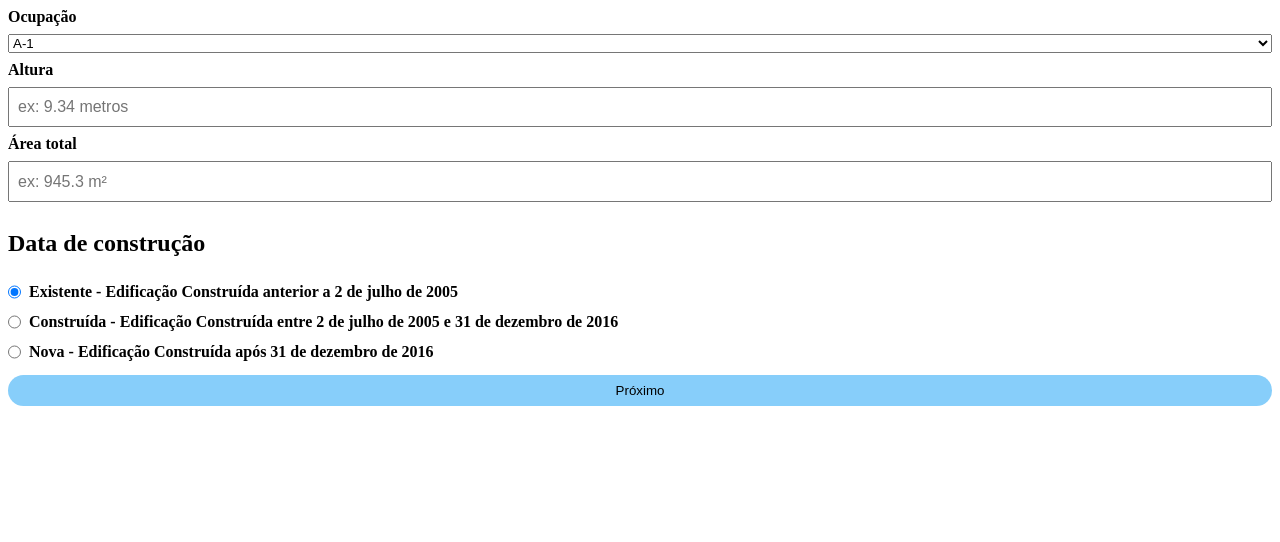
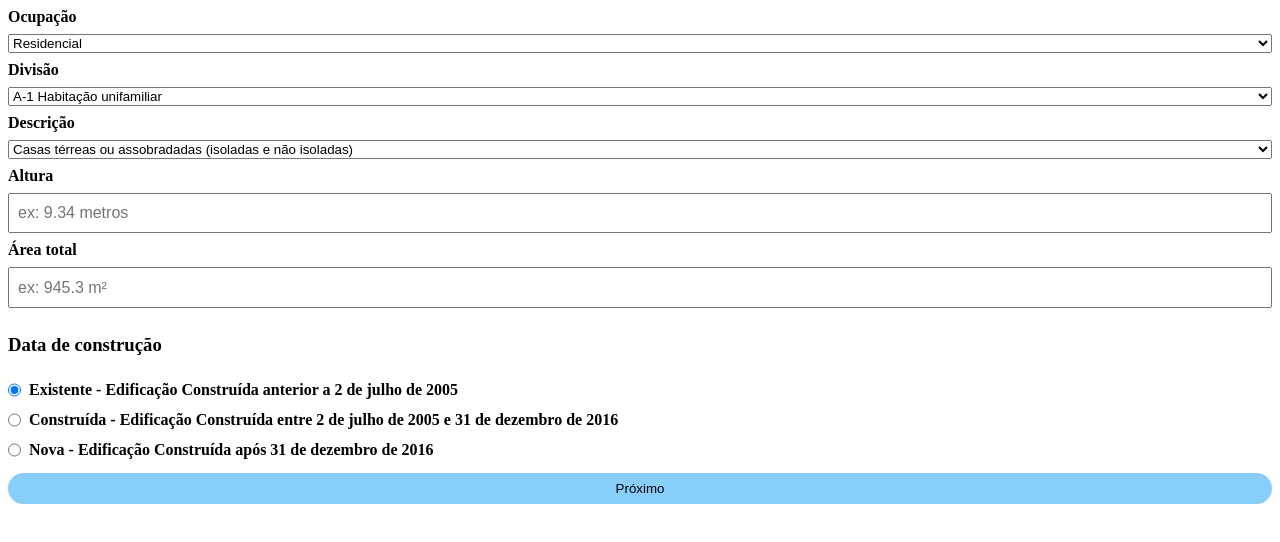
Before and after one commit to Jorge-GustavoAlencarOliveira/pscip, a Next.js app: page / in a window 1280 px wide. Shown: the top 542 px of the page. Built offline with nearby package versions, Linux system fonts and the light colour scheme.

Commit message:
version 1.2

```diff
--- /dev/null
+++ b/Bases/descricao.tsx
@@ -0,0 +1,46 @@
+const descricao = [
+  [
+    [
+      {
+        divisao: 'A-1',
+        descricao: 'Casas térreas ou assobradadas (isoladas e não isoladas)',
+        cargaincendio: 300,
+      },
+      {
+        divisao: 'A-1',
+        descricao: 'Condomínios horizontais',
+        cargaincendio: 300,
+      },
+      {
+        divisao: 'A-1',
+        descricao: 'Residências terapêuticas',
+        cargaincendio: 300,
+      },
+    ],
+    [
+      {
+        divisao: 'A-2',
+        descricao: 'Edifícios de apartamentos',
+        cargaincendio: 300,
+      },
+    ],
+    [
+      { divisao: 'A-3', descricao: 'Alojamento', cargaincendio: 300 },
+      { divisao: 'A-3', descricao: 'Convento', cargaincendio: 300 },
+      { divisao: 'A-3', descricao: 'Internato', cargaincendio: 300 },
+      { divisao: 'A-3', descricao: 'Mosteiro', cargaincendio: 300 },
+      { divisao: 'A-3', descricao: 'Pensionato', cargaincendio: 300 },
+      {
+        divisao: 'A-3',
+        descricao:
+          'Residência geriátrica (com capacidade máxima de 16 leitos), sem acompanhamento médico',
+        cargaincendio: 300,
+      },
+    ],
+  ],
+];
+const Descricao = () => {
+  return { descricao };
+};
+
+export default Descricao;
--- /dev/null
+++ b/Bases/divisao.tsx
@@ -0,0 +1,12 @@
+
+const Divisao = () => {
+  const divisao = [
+    ['A-1 Habitação unifamiliar', 'A-2 Habitação multifamiliar', 'A-3 Habitação coletiva'],
+    ['B-1 Hotel e assemelhado', 'B-2 Hotel residencial'],
+
+  ]
+
+  return {divisao}
+}
+
+export default Divisao
--- a/Bases/ocupacao.tsx
+++ b/Bases/ocupacao.tsx
@@ -1,8 +1,19 @@
-import React from 'react'
+const Ocupacoes = () => {
+  const ocup = [
+    'Residencial',
+    'Serviço de Hospedagem',
+    'Comercial',
+    'Serviço profissional',
+    'Educacional e cultura física',
+    'Reunião de público',
+    'Serviço automotivo e assemelhados',
+    'Serviço de saúde e institucional',
+    'Industrial',
+    'Depósitos',
+    'Explosivos',
+    'Especial'
+  ];
+  return ocup;
+};
 
-const Ocupacoes = () => {
-  const ocup = ['A-1', 'A-2', 'A-3', 'B-1', 'B-2', 'B-3']
-  return ocup;
-}
-
-export default Ocupacoes
+export default Ocupacoes;
--- a/src/pages/index.tsx
+++ b/src/pages/index.tsx
@@ -1,17 +1,34 @@
 import React from 'react';
 import Head from 'next/head';
 import Ocupacoes from '../../Bases/ocupacao';
+import Divisao from '../../Bases/divisao';
 import styles from './home.module.css';
 import { useRouter } from 'next/router';
+import Descricao from '../../Bases/descricao';
+
+interface finalProps{
+  divisao: string,
+  descricao: string,
+  cargaincendio: number
+}
 
 export default function Home() {
   const router = useRouter();
   const ocupacoes = Ocupacoes();
-  const [select, setSelect] = React.useState<number | any>('');
+  const {divisao} = Divisao();
+  const {descricao} = Descricao();
+  const [select, setSelect] = React.useState<number | any>(0);
+  const [div, setDiv] = React.useState<number | any>(0)
+  const [desc, setDesc] = React.useState<number | any>(0);
+  const [final, setFinal] = React.useState<finalProps>(descricao[select][div][desc])
   const [alt, setAlt] = React.useState('');
   const [area, setArea] = React.useState('');
   const [tipo, setTipo] = React.useState<string>('existente');
-  const ocup = ocupacoes[select]
+  const ocup = final
+  console.log(ocup)
+  React.useEffect(() =>{
+    setFinal(descricao[select][div][desc])
+  },[div, select, desc])
 
   return (
     <>
@@ -29,6 +46,24 @@ export default function Home() {
             );
           })}
         </select>
+        <label>Divisão</label>
+        <select onChange={({ target }) => setDiv(target.value)}>
+          {divisao[select]?.map((item, index) => {
+            return (
+              <option key={index} value={index}>
+                {item}
+              </option>
+            );
+          })}
+        </select>
+        <label>Descrição</label>
+        <select onChange={({ target }) => setDesc(target.value)}>
+          {descricao[select][div].map((item, index)=>{
+            return(
+              <option key={index} value={index}>{item.descricao}</option>
+            )
+          })}
+        </select>
         <label>Altura</label>
         <input
           type="text"
@@ -44,7 +79,7 @@ export default function Home() {
           onChange={({ target }) => setArea(target.value)}
         />
         <div className={styles.data}>
-          <h2>Data de construção</h2>
+          <h3>Data de construção</h3>
           <div>
             <input
               type="radio"
@@ -88,7 +123,7 @@ export default function Home() {
         </div>
         <button
           onClick={() =>
-            router.push(`/result?index=${ocup}&alt=${alt}&area=${area}&data=${tipo}`)
+            router.push(`/result?index=${ocup.divisao}&alt=${alt}&area=${area}&data=${tipo}`)
           }
         >
           Próximo
```
